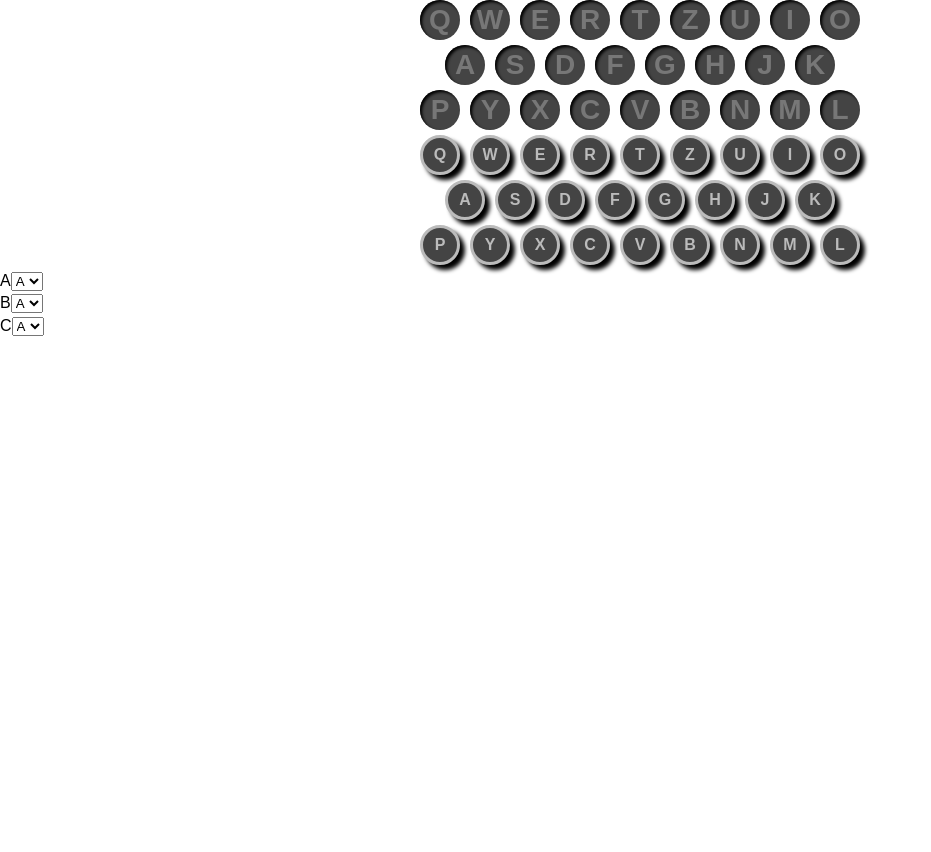
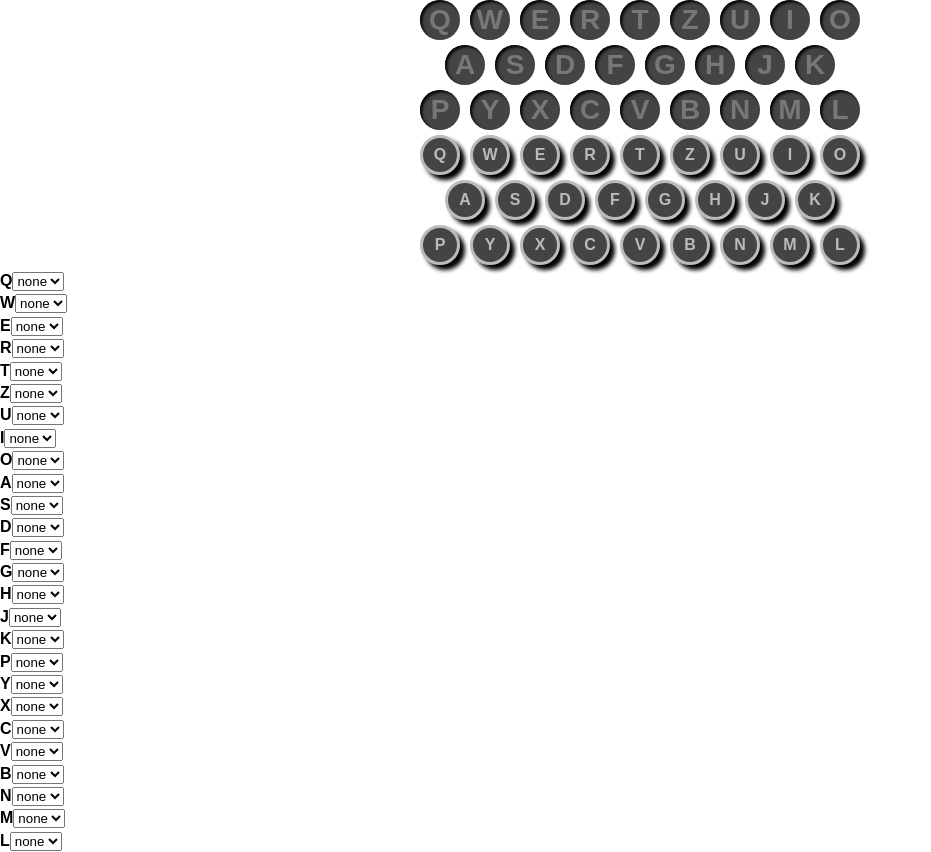
Before and after one commit to kevcomedia/enigma-react, a React (Create React App) app: page / in a window 1280 px wide. Shown: the whole page, without its empty margins (0-931 px from the left). Before the commit the page ends 800 px from the top, so only its background shows below. Built offline with nearby package versions, Linux system fonts and the light colour scheme.

Commit message:
Show list of letter choices for Plugs

```diff
--- a/src/Plug.js
+++ b/src/Plug.js
@@ -2,14 +2,19 @@ import React, { Component } from 'react';
 
 class Plug extends Component {
   render() {
+    const availableOptions = this.props.availableLetters.map((letter) => (
+      <option value={letter} key={letter}>
+        {letter}
+      </option>
+    ));
+
     return (
       <div className="Plug">
         <label className="Plug__label">
-          {this.props.label}
+          <b>{this.props.letter}</b>
           <select>
-            <option value="A">A</option>
-            <option value="B">B</option>
-            <option value="C">C</option>
+            <option value="-">none</option>
+            {availableOptions}
           </select>
         </label>
       </div>
--- a/src/Plugboard.js
+++ b/src/Plugboard.js
@@ -1,13 +1,22 @@
 import React, { Component } from 'react';
 import Plug from './Plug';
+import letterRows from './letter-rows';
 
 class Plugboard extends Component {
   render() {
+    const alphabet = Array.from({ length: 26 }).map((_, i) =>
+      String.fromCharCode(i + 65),
+    );
+
     return (
       <div className="Plugboard">
-        <Plug label="A" />
-        <Plug label="B" />
-        <Plug label="C" />
+        {letterRows.map((row, idx) => (
+          <div className="Plugboard__row" key={idx}>
+            {row.map((letter) => (
+              <Plug letter={letter} availableLetters={alphabet} key={letter} />
+            ))}
+          </div>
+        ))}
       </div>
     );
   }
```
